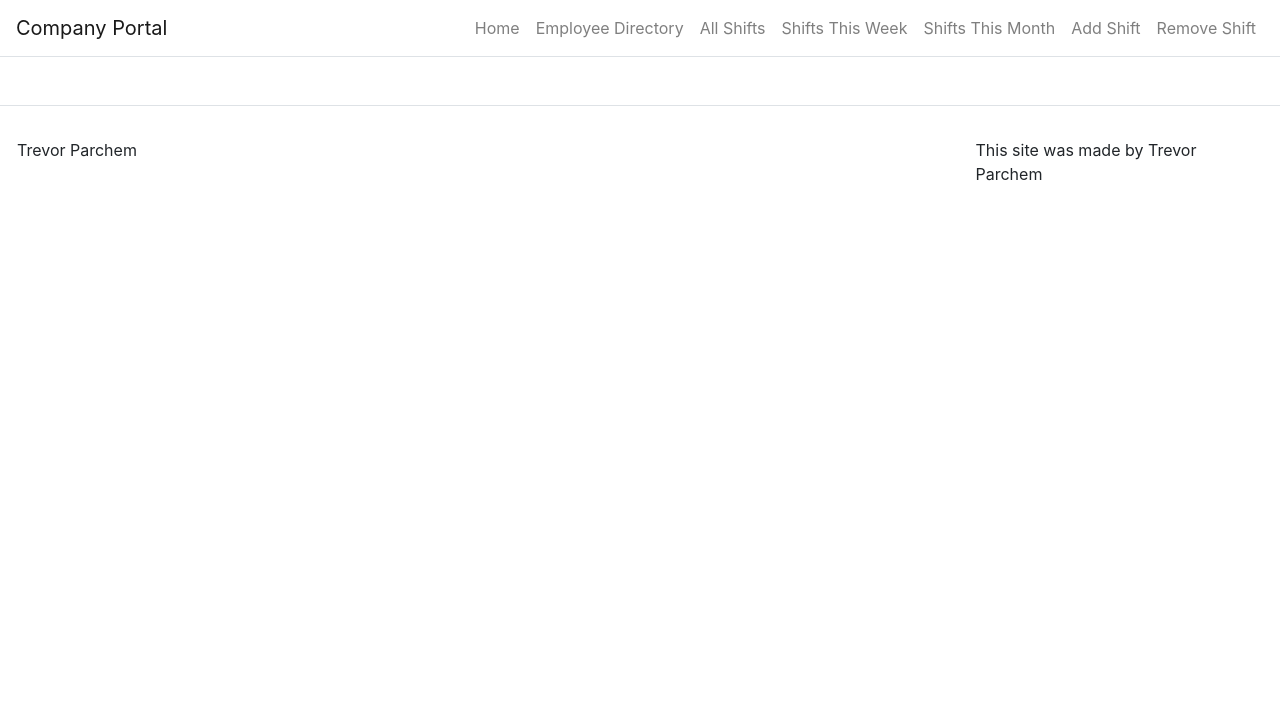
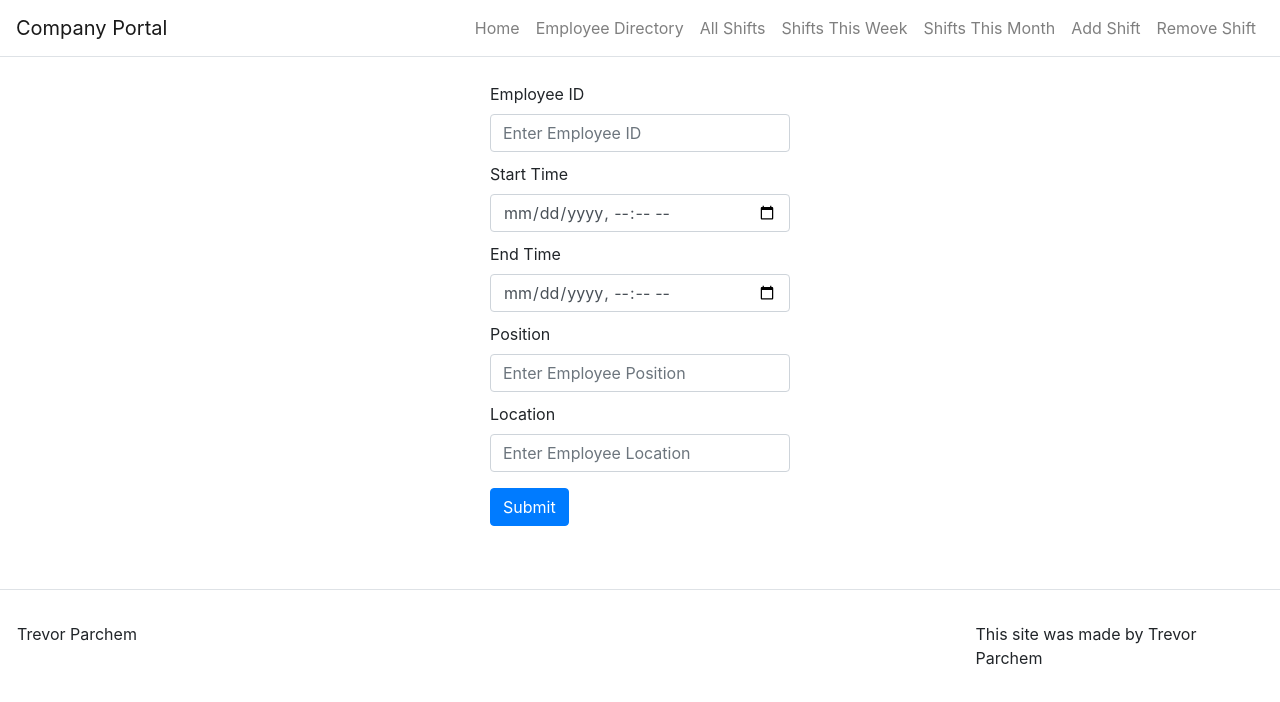
Before and after one commit to tcparchem/CS-480-Semester-Project, a React (Create React App) app in the folder frontend/: page /addshift in a window 1280 px wide. Shown: the top 702 px of the page. Built offline with nearby package versions, Linux system fonts and the light colour scheme.

Commit message:
Fixed bug with state, added alert for failed shift

```diff
--- a/frontend/src/App.js
+++ b/frontend/src/App.js
@@ -11,6 +11,7 @@ import EmployeeShiftsPage from './pages/EmployeeShiftPage'
 import EmployeeShiftsThisWeekPage from './pages/EmployeeShiftsThisWeekPage'
 import EmployeeShiftsThisMonthPage from './pages/EmployeeShiftsThisMonthPage'
 import DeleteShiftPage from './pages/DeleteShiftPage';
+import AddShiftPage from './pages/AddShiftPage'
 
 
 class App extends React.Component {
@@ -70,6 +71,7 @@ class App extends React.Component {
           <Route path="/employeeshifts" exact render={() => <EmployeeShiftsPage />} />
           <Route path="/employeeshiftsthisweek" exact render={() => <EmployeeShiftsThisWeekPage />} />
           <Route path="/employeeshiftsthismonth" exact render={() => <EmployeeShiftsThisMonthPage />} />
+          <Route path="/addshift" exact render={() => <AddShiftPage />} />
           <Route path="/removeshift" exact render={() => <DeleteShiftPage />} />
           <Footer />
 
--- a/frontend/src/index.css
+++ b/frontend/src/index.css
@@ -15,3 +15,7 @@
     color: red;
     font-weight: bold;
 }
+
+.label {
+    padding-top: 10px;
+}
--- /dev/null
+++ b/frontend/src/pages/AddShiftPage.js
@@ -0,0 +1,104 @@
+import React from 'react'
+import axios from 'axios'
+
+import '../index.css'
+
+import { Form, Button } from 'react-bootstrap'
+
+
+class AddShiftPage extends React.Component {
+    constructor(props) {
+        super(props)
+
+        this.state = {
+            employeeID: '',
+            startTime: '',
+            endTime: '',
+            position: '',
+            location: '',
+            success: null
+        }
+
+        this.handleChange = this.handleChange.bind(this);
+        this.handleSubmit = this.handleSubmit.bind(this)
+    }
+
+    handleChange(event) {
+        const value = event.target.value
+
+        this.setState({
+            ...this.state,
+            [event.target.name]: value
+          });
+      }
+
+
+    handleSubmit(event) {
+        event.preventDefault();
+        const employeeID = this.state.employeeID
+        const startTime = this.state.startTime
+        const endTime = this.state.endTime
+        const position = this.state.position
+        const location = this.state.location
+
+        this.submitData(employeeID, startTime, endTime, position, location)
+    }
+
+
+    submitData = (employeeID, startTime, endTime, position, location) => {
+        axios.post('http://localhost:3000/addShift?employeeID=' + employeeID + '&startTime=' + startTime + '&endTime=' + endTime + '&position=' + position + '&location=' + location).then(res => {
+            if(res.data.affectedRows === 0) this.setState({success: false})
+            if(res.data.affectedRows === 1) this.setState({success: true})
+        })
+        .catch(function (error) {
+            this.setState({success: false})
+            alert('Error Adding Shift, check for valid Employee ID!')
+            console.log(error)
+        })
+    }
+
+    render() {
+        const renderStatusLabel = () => {
+            let success = this.state.success
+            if(success === null) {
+                return
+            }
+
+            if(success) {
+                return <Form.Label className='greentext'>Successfully Added Shift</Form.Label>
+            }
+
+            if(success === false) {
+                return <Form.Label className='redtext'>Error Adding Shift</Form.Label>
+            }
+        }
+
+        return (
+            <div>
+                <Form className='form' onSubmit={this.handleSubmit}>
+                    <Form.Group controlId="formShiftID">
+                        <Form.Label className='label'>Employee ID</Form.Label>
+                        <Form.Control type="number" placeholder="Enter Employee ID" name="employeeID" value={this.state.employeeID} onChange={this.handleChange} />
+                        <Form.Label className='label'>Start Time</Form.Label>
+                        <Form.Control type="datetime-local" placeholder="Enter Start Time" name="startTime" value={this.state.startTime} onChange={this.handleChange} />
+                        <Form.Label className='label'>End Time</Form.Label>
+                        <Form.Control type="datetime-local" placeholder="Enter End ID" name="endTime" value={this.state.endTime} onChange={this.handleChange} />
+                        <Form.Label className='label'>Position</Form.Label>
+                        <Form.Control type="text" placeholder="Enter Employee Position" name="position" value={this.state.position} onChange={this.handleChange} />
+                        <Form.Label className='label'>Location</Form.Label>
+                        <Form.Control type="text" placeholder="Enter Employee Location" name="location" value={this.state.location} onChange={this.handleChange} />
+                    </Form.Group>
+
+                    <Button variant="primary" type="submit">
+                        Submit
+                    </Button>
+                    <div>
+                        {renderStatusLabel()}
+                    </div>
+                </Form>
+            </div>
+        );
+    }
+}
+
+export default AddShiftPage;
--- a/frontend/src/pages/EmployeeDirectoryPage.js
+++ b/frontend/src/pages/EmployeeDirectoryPage.js
@@ -29,9 +29,6 @@ class EmployeeDirectoryPage extends React.Component {
     }
 
     render() {
-
-        console.log(this.state.data);
-
         return (
             <div>
                 <Table striped bordered hover>
```
Also changed, not shown: 1 other file (tests, documents, lock files or other folders).
